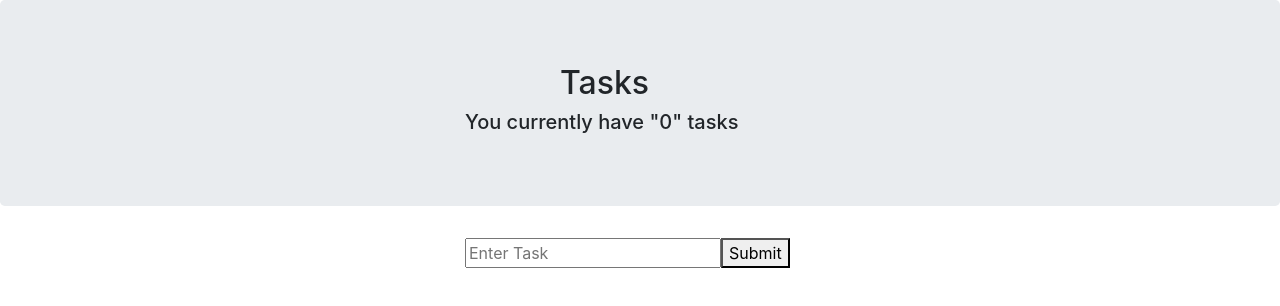
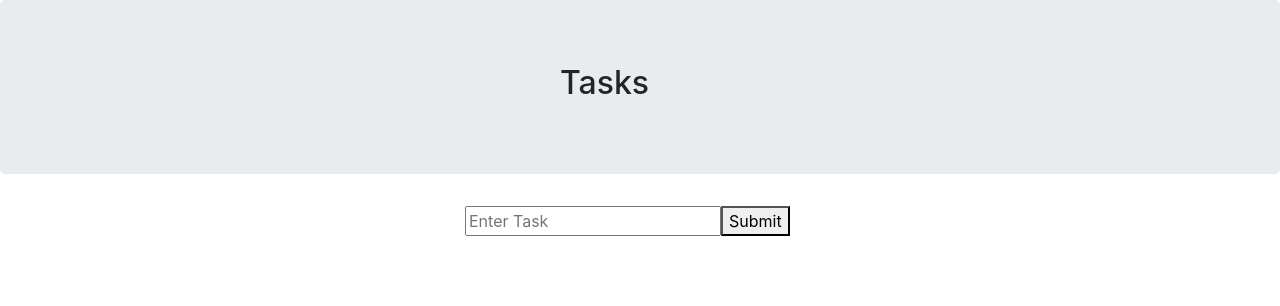
Before and after one commit to Aldroc/to-do-app, a React (Create React App) app: page / in a window 1280 px wide. Shown: the top 306 px of the page. Built offline with nearby package versions, Linux system fonts and the light colour scheme.

Commit message:
header_minor_update

```diff
--- a/src/components/form.js
+++ b/src/components/form.js
@@ -5,7 +5,7 @@ class TaskForm extends Component{
     constructor(props){
         super(props);
         this.state={
-            renderComponent: 'false'
+            renderComponent: false
         }
     }
     setTask(e){
@@ -16,7 +16,7 @@ class TaskForm extends Component{
         var newStateArray=window.$taskArray.slice();
         newStateArray.push(window.$currentTask);
         this.setState({
-            renderComponent: 'true'
+            renderComponent: true
         });
         window.$taskArray=newStateArray;
     }
--- a/src/components/header.js
+++ b/src/components/header.js
@@ -5,7 +5,7 @@ class Header extends Component{
     constructor(props){
         super(props);
         this.state={
-            count: window.$taskCount
+            count: window.$taskArray.length
         }
     }
     render(){
@@ -17,11 +17,6 @@ class Header extends Component{
                            <h2>Tasks</h2>
                         </div>
                     </div>
-                    <div className="row justify-content-center">
-                        <div className="col-12 col-sm-4">
-                            <h5>You currently have "0" tasks</h5>
-                        </div>
-                    </div>
                 </div>
             </Jumbotron>
         );
--- a/src/components/taskList.js
+++ b/src/components/taskList.js
@@ -1,7 +1,6 @@
 import React, { Component } from 'react';
 import { FontAwesomeIcon } from '@fortawesome/react-fontawesome';
 import { faTrash, faPen, faCheck } from '@fortawesome/free-solid-svg-icons';
-import RenderTaskList from './renderTaskList';
 
 class TaskList extends Component{
     constructor(props){
@@ -19,6 +18,7 @@ class TaskList extends Component{
     const arrayIndex=taskArray.length-1;
     window.$taskArray.splice(arrayIndex,1);
     this.setState({ renderComponent: false });
+    {console.log(window.$taskArray.length)}
     }
     editClick(){
 
```
